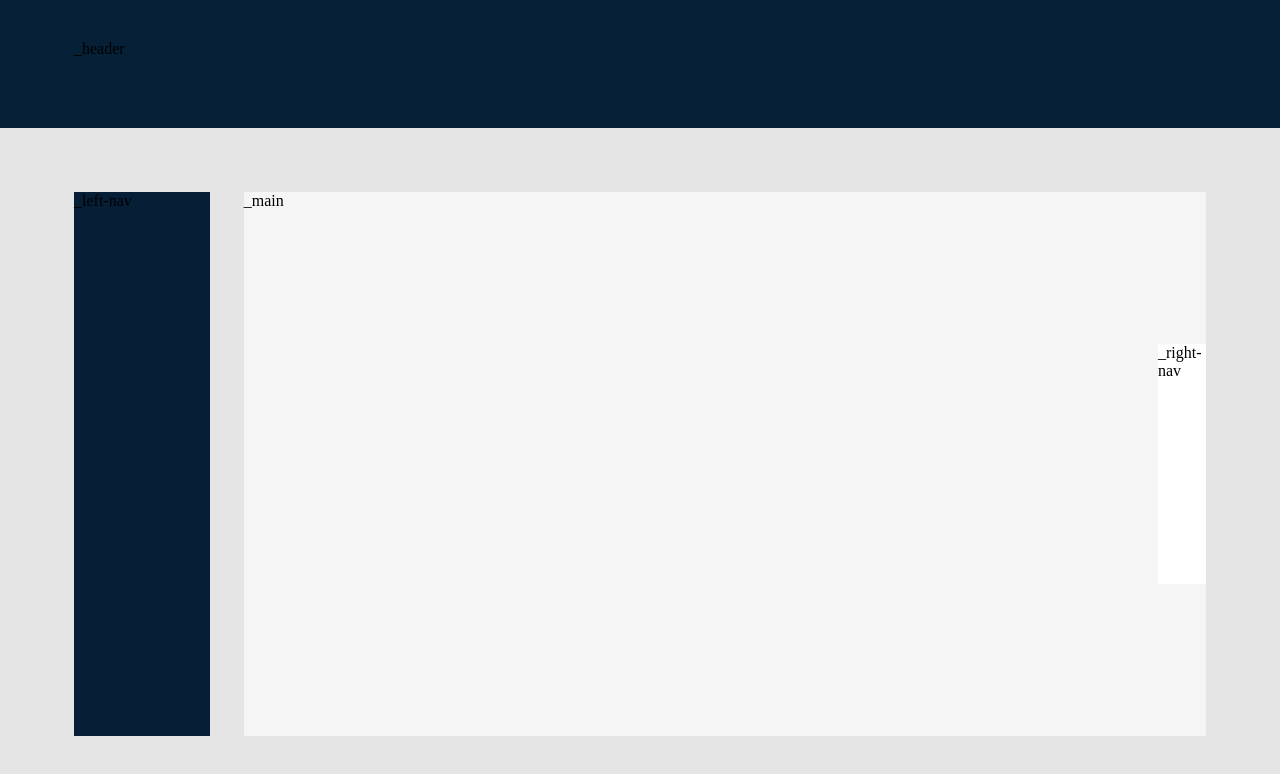
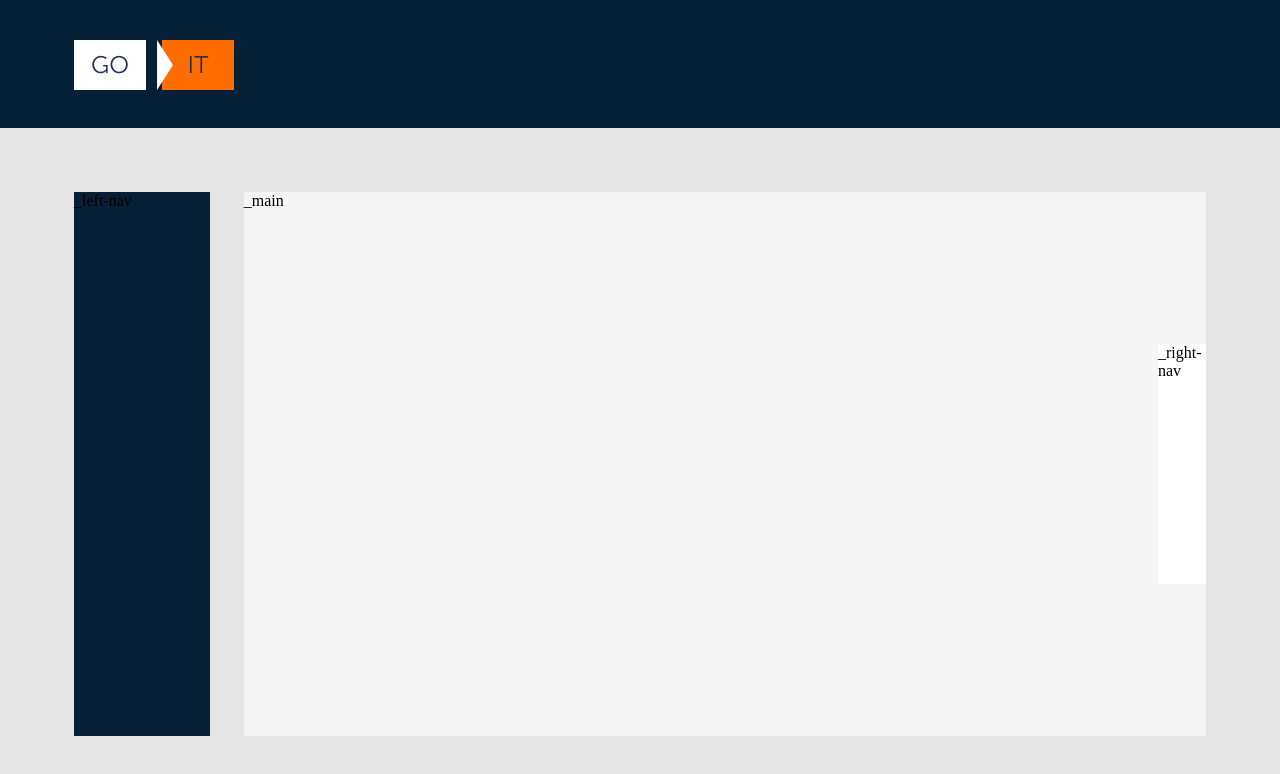
Before and after one commit to VovaMelnyk/LMS, a website: page gulp/src/index.html in a window 1280 px wide. Drawn offline with nearby package versions, Linux system fonts and the light colour scheme; files that its build step writes are made by us from their sources.

Commit message:
added logo to header

```diff
--- a/gulp/src/index.html
+++ b/gulp/src/index.html
@@ -14,7 +14,11 @@
     <div class="wrapper">
         <div class="container">
             <div class="header">
-                _header</div>
+                <div class="c-logo">
+		            <div class="c-logo__elem c-logo__elem-white"><span>Go</span></div>
+		            <div class="c-logo__elem c-logo__elem-orange"><span>It</span></div>
+	            </div>
+            </div>
         </div>
     </div>
     <!-- HEADER end -->
--- a/gulp/src/scss/_header.scss
+++ b/gulp/src/scss/_header.scss
@@ -2,3 +2,41 @@
     height: 128px;
     padding: 40px 0;
 }
+.c-logo {
+    font-family: $text-font;
+    font-size: 24px;
+    font-weight: 600;
+    letter-spacing: 150%;
+	width: 160px;
+	height: 50px;
+	display: flex;
+	justify-content: space-between;
+	color: $dark-text;
+	text-transform: uppercase;
+	background: $dark-bg;
+}
+
+.c-logo__elem {
+	width: 72px;
+	display: flex;
+	align-items: center;
+	justify-content: center;
+}
+
+.c-logo__elem-white {
+	background: $white;
+}
+
+.c-logo__elem-white:after {
+	content: "";
+	width: 0;
+	height: 0;
+	border-top: 25px solid transparent;
+	border-bottom: 25px solid transparent;
+	border-left: 16px solid $white;
+	position: absolute;
+	left: 157px;
+}
+.c-logo__elem-orange {
+	background: $orange;
+}
```
